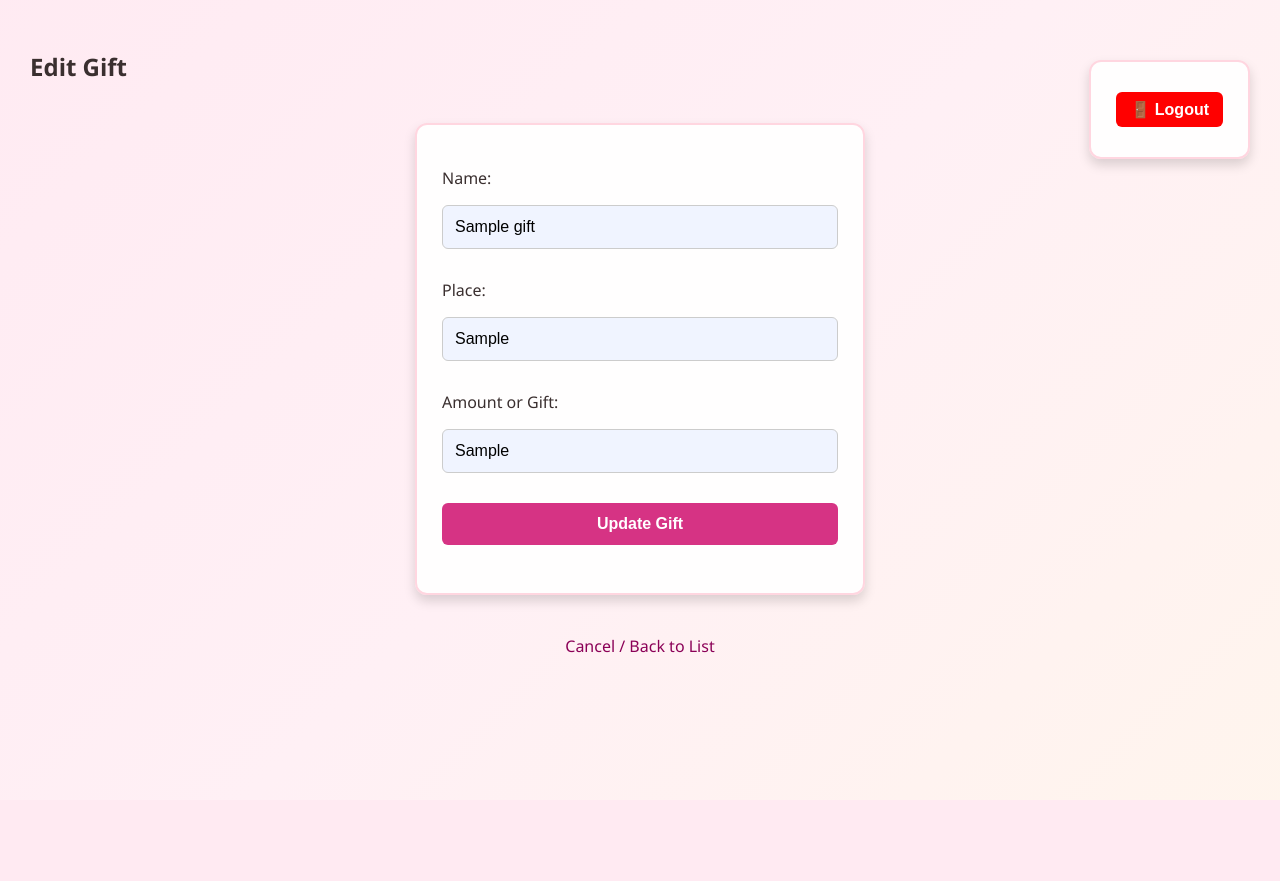
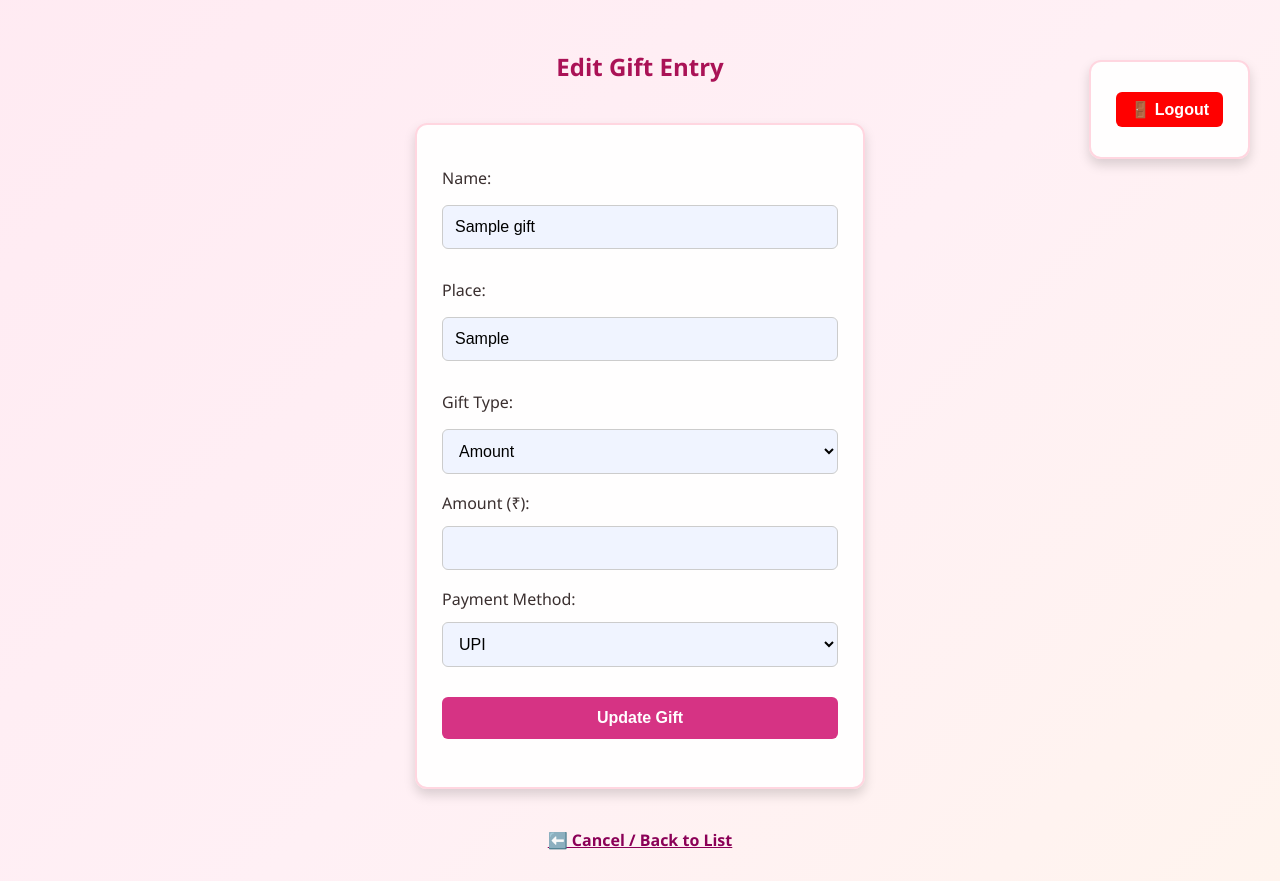
Before and after one commit to mukeshvarmag/MarriageKatnaluBook, a Flask app: page /edit/1 in a window 1280 px wide. Before the commit the page ends 653 px from the top, so only its background shows below. Run offline with Flask 3, Linux system fonts and the light colour scheme; the visitor is signed in with stand-in values (Sample User, id 1); tables that the repository leaves empty hold one stand-in row (values such as "Sample post").

Commit message:
Mukesh | add serial number and edit

```diff
--- a/app.py
+++ b/app.py
@@ -93,13 +93,25 @@ def view_gifts():
 @login_required
 def edit_gift(gift_id):
     gift = Gift.query.get_or_404(gift_id)
+
     if request.method == 'POST':
         gift.name = request.form['name']
         gift.place = request.form['place']
-        gift.amount_or_gift = request.form['amount_or_gift']
+        gift_type = request.form['gift_type']
+
+        if gift_type == 'Amount':
+            amount = request.form.get('amount_value')
+            payment_method = request.form.get('payment_method')
+            gift.amount_or_gift = f"Amount ₹{amount} via {payment_method}"
+        else:
+            gift_description = request.form.get('gift_description')
+            gift.amount_or_gift = f"Gift: {gift_description}"
+
         db.session.commit()
         return redirect(url_for('view_gifts'))
+
     return render_template('edit.html', gift=gift)
+
 
 @app.route('/delete/<int:gift_id>', methods=['POST'])
 @login_required
--- a/templates/edit.html
+++ b/templates/edit.html
@@ -5,28 +5,63 @@
     <link rel="stylesheet" href="{{ url_for('static', filename='style.css') }}">
 </head>
 <body>
+
 <div class="top-right">
     <form action="{{ url_for('logout') }}" method="GET">
         <button type="submit" class="logout-btn">🚪 Logout</button>
     </form>
 </div>
 
-    <h2>Edit Gift</h2>
-    <form method="POST">
+<h2 class="title">Edit Gift Entry</h2>
+
+<form method="POST" class="form-container">
     <label>Name:</label>
     <input type="text" name="name" value="{{ gift.name }}" required>
 
     <label>Place:</label>
     <input type="text" name="place" value="{{ gift.place }}" required>
 
-        <label>Amount or Gift:</label>
-        <input type="text" name="amount_or_gift" value="{{ gift.amount_or_gift }}" required>
+    <label>Gift Type:</label>
+    <select name="gift_type" id="gift_type" onchange="toggleEditFields()" required>
+        <option value="Amount" {% if 'Amount' in gift.amount_or_gift %}selected{% endif %}>Amount</option>
+        <option value="Gift" {% if 'Gift:' in gift.amount_or_gift %}selected{% endif %}>Gift</option>
+    </select>
+
+    <!-- Amount Section -->
+    <div id="amount-section" style="display: none;">
+        <label>Amount (₹):</label>
+        <input type="text" name="amount_value"
+               value="{% if 'Amount' in gift.amount_or_gift %}{{ gift.amount_or_gift.split('₹')[1].split(' ')[0] }}{% endif %}">
+
+        <label>Payment Method:</label>
+        <select name="payment_method">
+            <option value="UPI" {% if 'UPI' in gift.amount_or_gift %}selected{% endif %}>UPI</option>
+            <option value="Cash" {% if 'Cash' in gift.amount_or_gift %}selected{% endif %}>Cash</option>
+        </select>
+    </div>
+
+    <!-- Gift Section -->
+    <div id="gift-section" style="display: none;">
+        <label>Gift Description:</label>
+        <input type="text" name="gift_description"
+               value="{% if 'Gift:' in gift.amount_or_gift %}{{ gift.amount_or_gift.split('Gift: ')[1] }}{% endif %}">
+    </div>
 
     <input type="submit" value="Update Gift">
 </form>
 
-    <div style="text-align:center; margin-top:20px;">
-        <a href="{{ url_for('view_gifts') }}">Cancel / Back to List</a>
+<div class="back-link">
+    <a href="{{ url_for('view_gifts') }}">⬅️ Cancel / Back to List</a>
 </div>
+
+<script>
+function toggleEditFields() {
+    const type = document.getElementById("gift_type").value;
+    document.getElementById("amount-section").style.display = (type === "Amount") ? "block" : "none";
+    document.getElementById("gift-section").style.display = (type === "Gift") ? "block" : "none";
+}
+window.onload = toggleEditFields;
+</script>
+
 </body>
 </html>
--- a/templates/gifts_pdf.html
+++ b/templates/gifts_pdf.html
@@ -39,6 +39,7 @@
     <table>
         <thead>
             <tr>
+                <th>S.No.</th>
                 <th>Name</th>
                 <th>Place</th>
                 <th>Amount / Gift</th>
@@ -47,9 +48,10 @@
         <tbody>
             {% for gift in gifts %}
             <tr>
+                <td>{{ loop.index }}</td>
                 <td>{{ gift.name }}</td>
                 <td>{{ gift.place }}</td>
-                <td>{{ gift.amount_or_gift }}</td>
+                <td>{{ gift.amount_or_gift | safe }}</td>
             </tr>
             {% endfor %}
         </tbody>
```
Also changed, not shown: templates/gifts.html (+7 -1 lines). Lines whose indentation alone changed are shown as unchanged.
